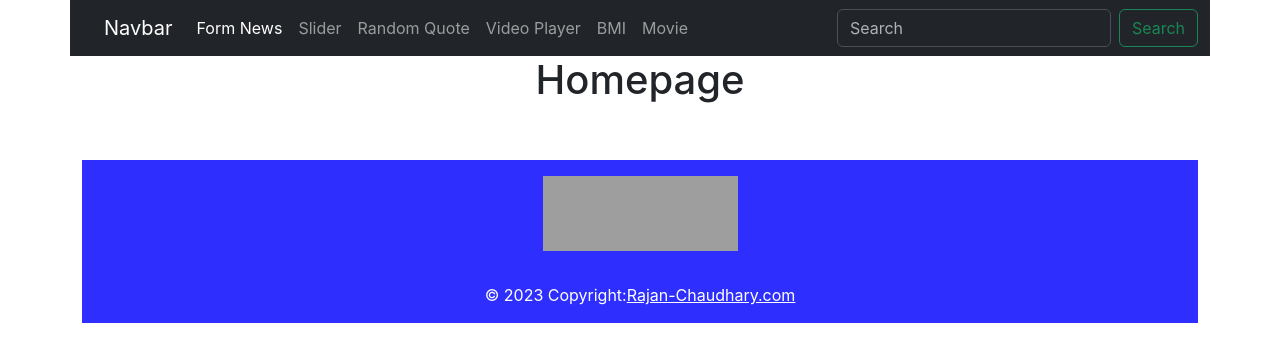
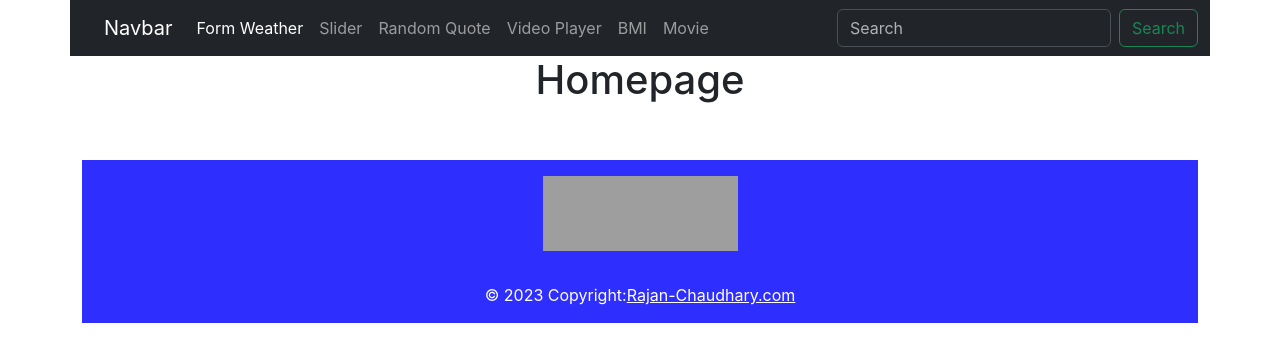
Before and after one commit to rajann44/react2023, a React (Create React App) app: page / in a window 1280 px wide. Shown: the top 362 px of the page. Built offline with nearby package versions, Linux system fonts and the light colour scheme; grey boxes are pictures that could not be loaded.

Commit message:
refactoring

```diff
--- a/src/App.js
+++ b/src/App.js
@@ -26,7 +26,7 @@ function App() {
           }
         />
         <Route
-          path="/form-news"
+          path="/form-weather"
           element={
             <>
               <Grid />
--- a/src/components/Navbar.js
+++ b/src/components/Navbar.js
@@ -1,14 +1,18 @@
-import React from 'react'
-import { Link } from "react-router-dom"
-
+import React from "react";
+import { Link } from "react-router-dom";
 
 function Navbar(props) {
   return (
-    <nav className="navbar navbar-expand-lg bg-dark container" data-bs-theme="dark">
+    <nav
+      className="navbar navbar-expand-lg bg-dark container"
+      data-bs-theme="dark"
+    >
       <div className="container-fluid">
-        <li><Link className="navbar-brand" to="/">
-          Navbar
-        </Link></li>
+        <li>
+          <Link className="navbar-brand" to="/">
+            Navbar
+          </Link>
+        </li>
         <button
           className="navbar-toggler"
           type="button"
@@ -22,18 +26,53 @@ function Navbar(props) {
         </button>
         <div className="collapse navbar-collapse" id="navbarNavAltMarkup">
           <div className="navbar-nav">
-          <li><Link className="nav-link active" aria-current="page" to="/form-news">Form News</Link></li>
-          <li><Link className="nav-link" to="/image">Slider</Link></li>
-          <li><Link className="nav-link" to="/quote">Random Quote</Link></li>
-          <li><Link className="nav-link" to="/video">Video Player</Link></li>
-          <li><Link className="nav-link" to="/bmi">BMI</Link></li>
-          <li><Link className="nav-link" to="/movie">Movie</Link></li>
+            <li>
+              <Link
+                className="nav-link active"
+                aria-current="page"
+                to="/form-weather"
+              >
+                Form Weather
+              </Link>
+            </li>
+            <li>
+              <Link className="nav-link" to="/image">
+                Slider
+              </Link>
+            </li>
+            <li>
+              <Link className="nav-link" to="/quote">
+                Random Quote
+              </Link>
+            </li>
+            <li>
+              <Link className="nav-link" to="/video">
+                Video Player
+              </Link>
+            </li>
+            <li>
+              <Link className="nav-link" to="/bmi">
+                BMI
+              </Link>
+            </li>
+            <li>
+              <Link className="nav-link" to="/movie">
+                Movie
+              </Link>
+            </li>
           </div>
         </div>
         <form className="d-flex" role="search">
-        <input className="form-control me-2" type="search" placeholder="Search" aria-label="Search"/>
-        <button className="btn btn-outline-success" type="submit">Search</button>
-      </form>
+          <input
+            className="form-control me-2"
+            type="search"
+            placeholder="Search"
+            aria-label="Search"
+          />
+          <button className="btn btn-outline-success" type="submit">
+            Search
+          </button>
+        </form>
       </div>
     </nav>
   );
--- a/src/components/VideoPlayer/VideoPlayer.js
+++ b/src/components/VideoPlayer/VideoPlayer.js
@@ -1,44 +1,49 @@
 import { useState } from "react";
 
-
-export default function VideoPlayer(){
-
+export default function VideoPlayer() {
   const videos = {
-        deer:
-          "https://s3.amazonaws.com/codecademy-content/courses/React/react_video-fast.mp4",
+    deer: "https://s3.amazonaws.com/codecademy-content/courses/React/react_video-fast.mp4",
     snail:
       "https://s3.amazonaws.com/codecademy-content/courses/React/react_video-slow.mp4",
-        cat:
-          "https://s3.amazonaws.com/codecademy-content/courses/React/react_video-cute.mp4",
+    cat: "https://s3.amazonaws.com/codecademy-content/courses/React/react_video-cute.mp4",
   };
 
   const [videoURL, setVideoURL] = useState(videos.deer);
   const videoNames = Object.keys(videos);
 
-    function onClickHandler(video){
-        setVideoURL(videos[video])
+  function onClickHandler(video) {
+    setVideoURL(videos[video]);
   }
 
-    return(
+  return (
     <>
       <div className="container d-flex justify-content-center">
-            <video key={videoURL} width="375" height="250" controls >
-            <source src={videoURL} type="video/mp4"/>
+        <video key={videoURL} width="375" height="250" controls>
+          <source src={videoURL} type="video/mp4" />
         </video>
       </div>
       <div className="text-center my-2">
         <div className="dropdown">
-            <button className="btn btn-secondary dropdown-toggle" type="button" data-bs-toggle="dropdown" aria-expanded="false">
+          <button
+            className="btn btn-secondary dropdown-toggle"
+            type="button"
+            data-bs-toggle="dropdown"
+            aria-expanded="false"
+          >
             Select Video
           </button>
           <ul className="dropdown-menu">
-            {videoNames.map((video)=>{
-                    return <li key={video}><a
+            {videoNames.map((video) => {
+              return (
+                <li key={video}>
+                  <span
                     onClick={() => onClickHandler(video)}
                     className="dropdown-item"
-                    href="#">
+                  >
                     {video}
-                    </a></li>
+                  </span>
+                </li>
+              );
             })}
           </ul>
         </div>
```
Lines whose indentation alone changed are shown as unchanged.
